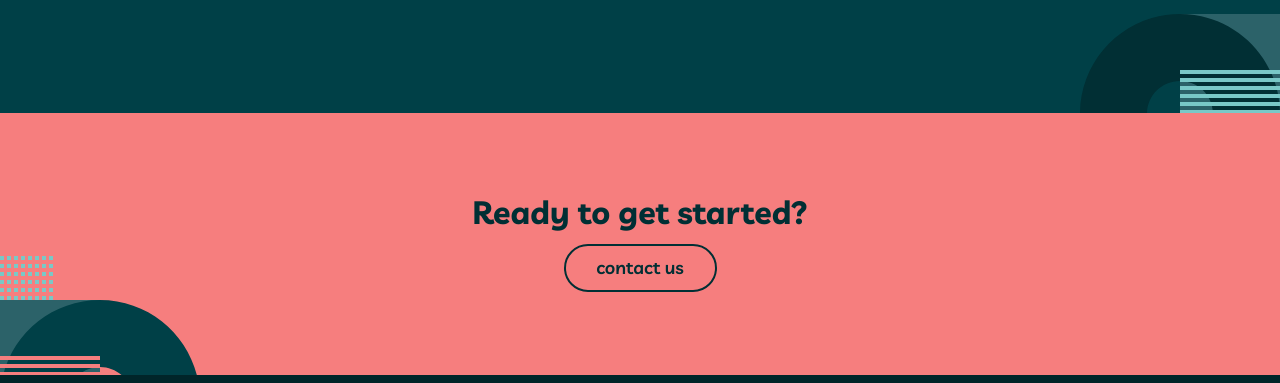
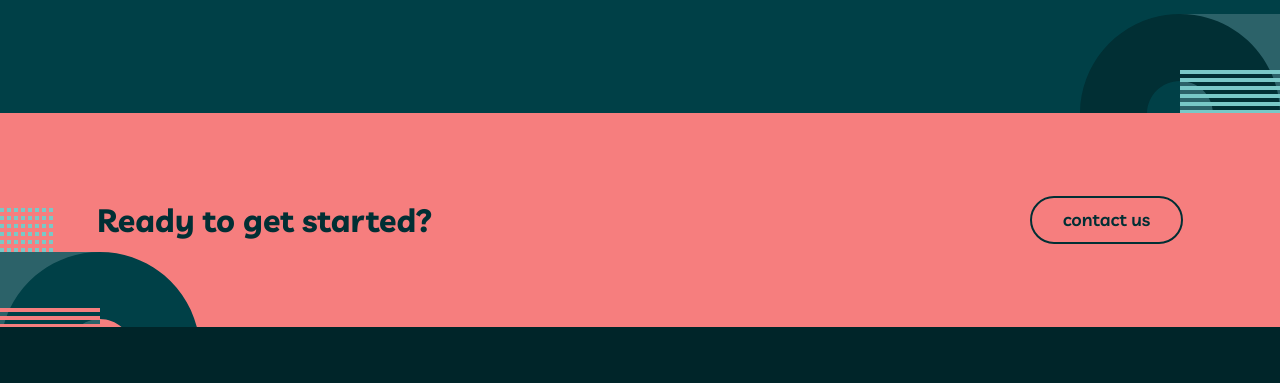
Before and after one commit to magdakok/Myteam, a plain HTML site: page index.html in a window 1280 px wide. Shown: the part 2270-2653 px from the top of the page. Drawn offline with Linux system fonts and the light colour scheme.

Commit message:
add media queries to cta section

```diff
--- a/sass/layout/_cta-box.scss
+++ b/sass/layout/_cta-box.scss
@@ -9,9 +9,21 @@
     .wrapper {
         padding-top: 8.3rem;
         padding-bottom: 8.3rem;
+        @media only screen and (min-width: 40em) {
+            display: flex;
+            justify-content: space-between;
+            align-items: center;
+
+            .btn-contact {
+                margin: 0;
+            }
+        }
     }
 
     .heading-2 {
         margin-bottom: 1.6rem;
+        @media only screen and (min-width: 40em) {
+            margin: 0;
+        }
     }
 }
```
Also changed, not shown: css/main.css, 1 other file.
